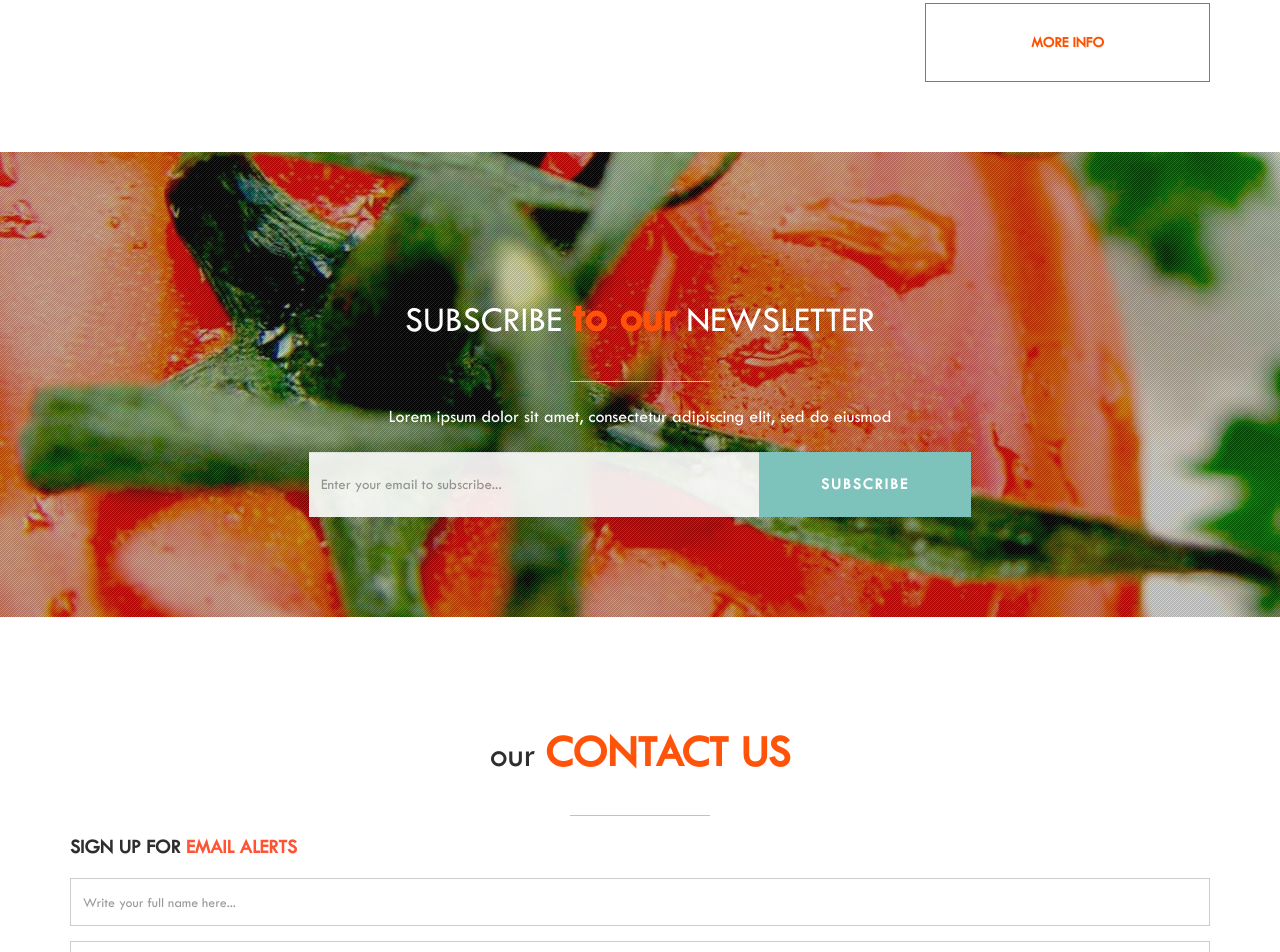
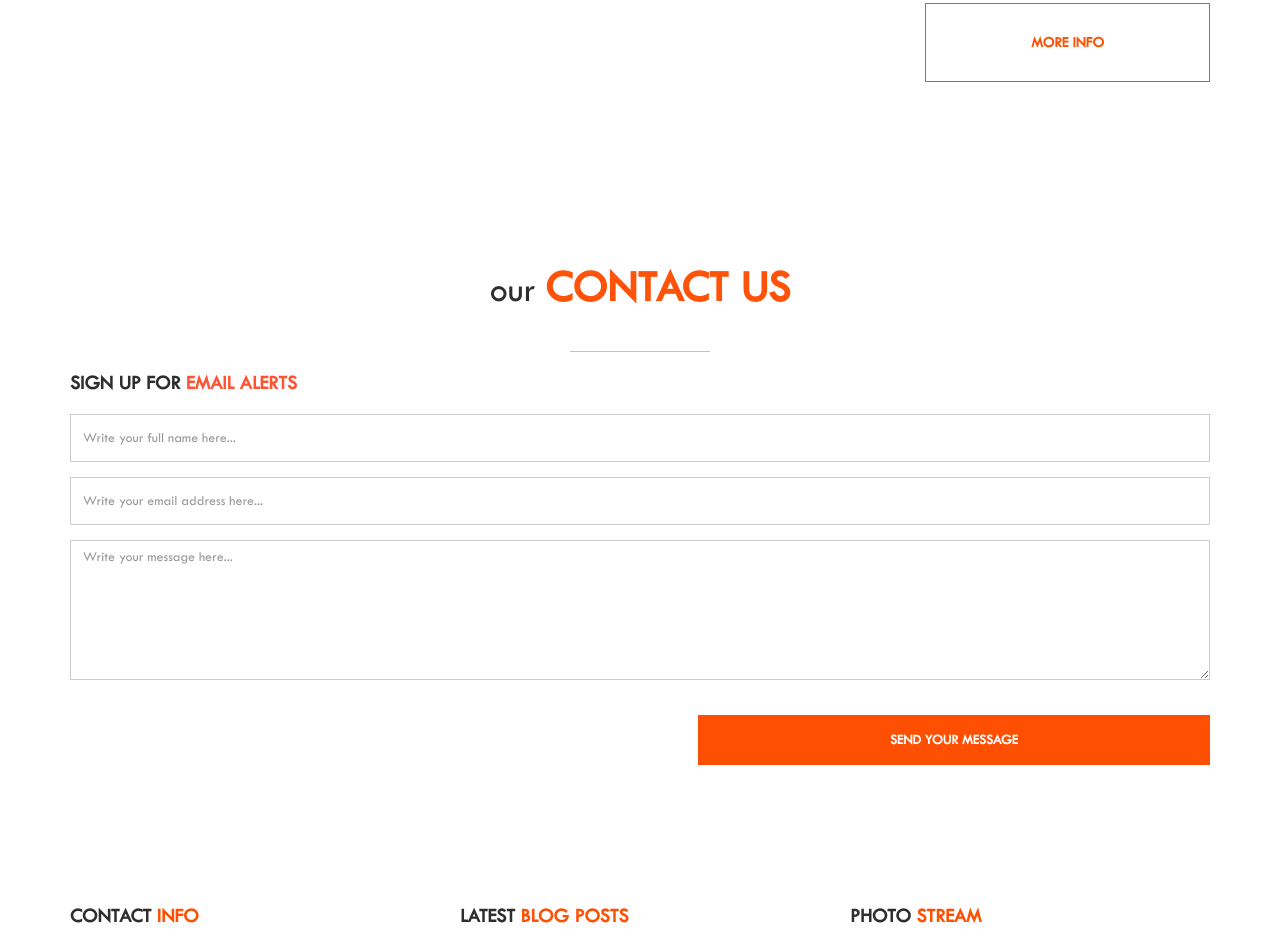
Before and after one commit to bridgecrew-perf6/test-deploy-31, a plain HTML site: page index.html in a window 1280 px wide. Shown: the part 3049-4001 px from the top of the page. Drawn offline with nearby package versions, Linux system fonts and the light colour scheme; files that its build step writes are made by us from their sources; a script that the page names is missing.

Commit message:
feat(index): remove subscribe

```diff
--- a/index.html
+++ b/index.html
@@ -255,31 +255,6 @@
         </div><!-- .containe close -->
     </section><!-- #price close -->
     <!--
-    subscribe start
-    ============================ -->
-    <section id="subscribe">
-        <div class="container">
-            <div class="row">
-                <div class="col-md-12">
-                    <div class="block">
-                        <h1 class=" heading wow fadeInUp" data-wow-duration="300ms" data-wow-delay="300ms"> SUBSCRIBE <span>to our</span> NEWSLETTER</h1>
-                        <p class="wow fadeInUp" data-wow-duration="300ms" data-wow-delay="400ms">Lorem ipsum dolor sit amet, consectetur adipiscing elit, sed do eiusmod </p>
-                        <form class="form-inline">
-                            <div class="form-group">
-                                <div class="input-group">
-                                    <input type="text" class="form-control" id="exampleInputAmount" placeholder="Enter your email to subscribe...">
-                                    <div class="input-group-addon">
-                                        <button class="btn btn-default" type="submit">subscribe</button>
-                                    </div>
-                                </div>
-                            </div>
-                        </form>
-                    </div>
-                </div><!-- .col-md-12 close -->
-            </div><!-- .row close -->
-        </div><!-- .containe close -->
-    </section><!-- #subscribe close -->
-    <!--
     CONTACT US  start
     ============================= -->
     <section id="contact-us">
```
